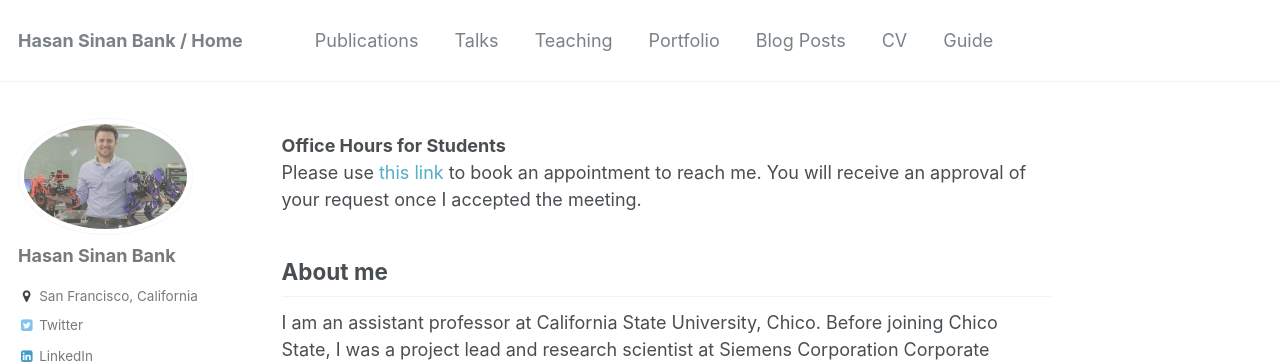
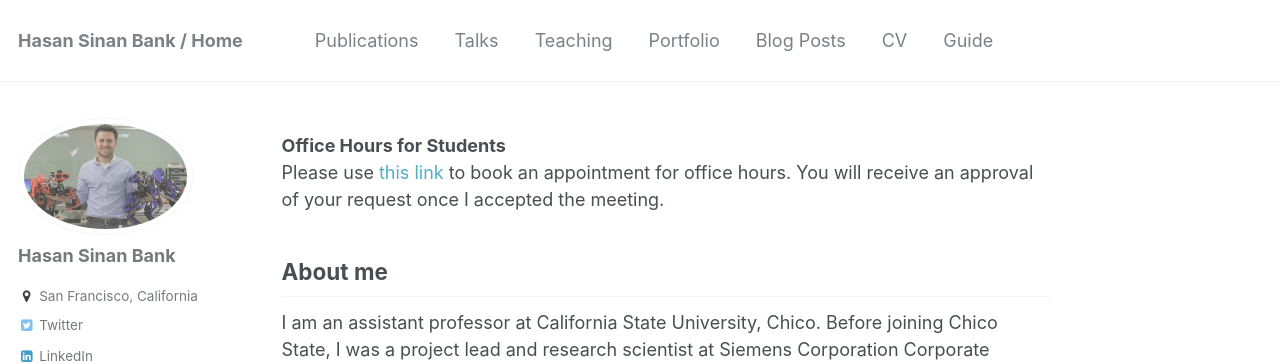
Before and after one commit to bankh/bankh.github.io, a Jekyll site: the page built from _pages/about.md, in a window 1280 px wide and 900 px high. Shown: the top 364 px of the window. Built offline with Jekyll 4.4.1, drawn with Linux system fonts in a browser that asks for light colours.

Commit message:
Update about.md

```diff
--- a/_pages/about.md
+++ b/_pages/about.md
@@ -9,7 +9,7 @@
 ---
 
 __Office Hours for Students__ <br>
-Please use [this link](http://calendly.com/hsbank) to book an appointment to reach me. You will receive an approval of your request once I accepted the meeting.
+Please use [this link](http://calendly.com/hsbank) to book an appointment for office hours. You will receive an approval of your request once I accepted the meeting.
 
 About me
 ------
```
